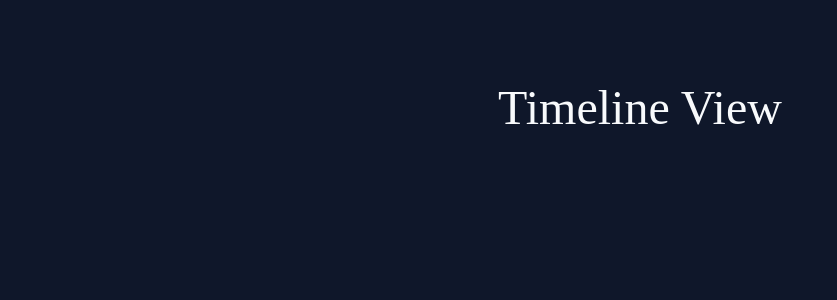
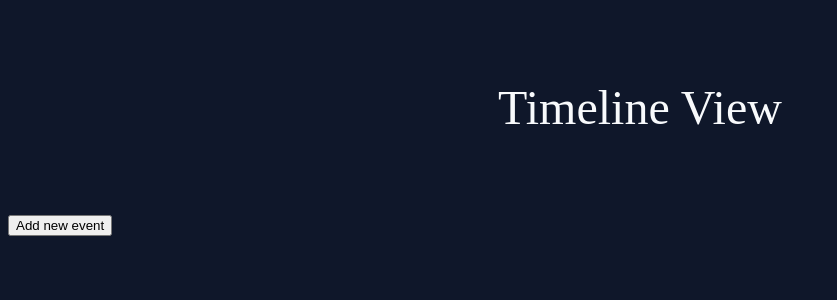
Before and after one commit to stanoz/timeline-view, an Angular app in the folder frontend/: page / in a window 1280 px wide. Shown: the top 300 px of the page, without its empty margins (0-837 px from the left). Built offline with nearby package versions, Linux system fonts and the light colour scheme.

Commit message:
add button

```diff
--- a/frontend/src/app/app.html
+++ b/frontend/src/app/app.html
@@ -1,2 +1,3 @@
 <app-header />
+<button>Add new event</button>
 <router-outlet />
```
